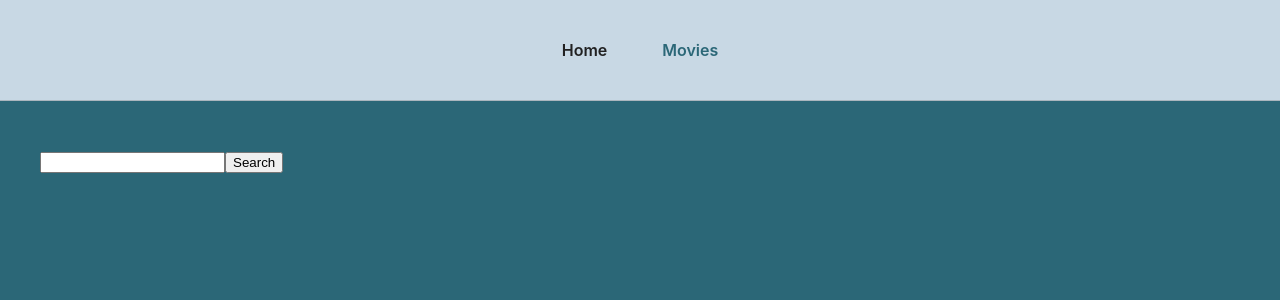
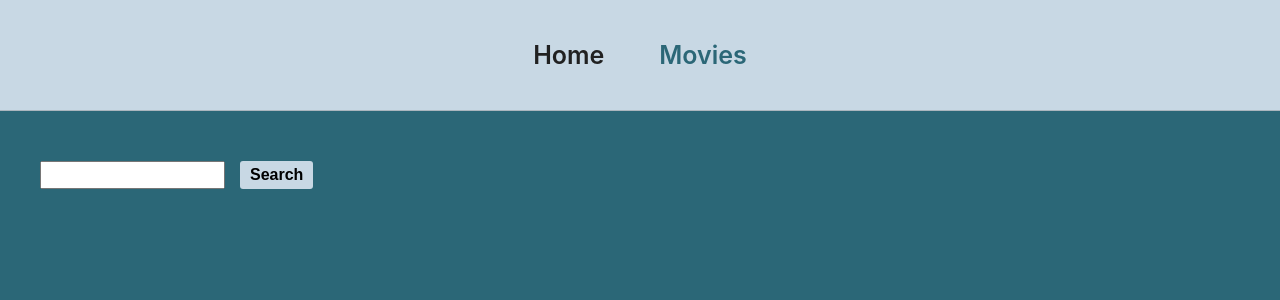
Before and after one commit to AnastasiiaDaieva/react-5-movies, a React (Create React App) app: page /movies in a window 1280 px wide. Shown: the top 300 px of the page. Built offline with nearby package versions, Linux system fonts and the light colour scheme.

Commit message:
query saved left

```diff
--- a/src/components/Button/Button.js
+++ b/src/components/Button/Button.js
@@ -1,9 +1,9 @@
 import s from 'components/Button/Button.module.css';
 
-export default function Button({ type, text, onClick }) {
+export default function Button({ type, text, onClick, children }) {
   return (
     <button className={s.Button} type={type} onClick={onClick}>
-      {text}
+      {text} {children}
     </button>
   );
 }
--- a/src/components/Button/Button.module.css
+++ b/src/components/Button/Button.module.css
@@ -0,0 +1,12 @@
+@import '/src/index.css';
+
+.Button {
+  display: block;
+  margin: 0;
+  padding: 5px 10px;
+  font-weight: 600;
+  font-size: 16px;
+  border-radius: 3px;
+  border: 0;
+  background-color: var(--neutral-color);
+}
--- a/src/components/Header/Header.module.css
+++ b/src/components/Header/Header.module.css
@@ -3,6 +3,7 @@
 .Header {
   padding: 40px 10px;
   font-weight: 600;
+  font-size: 25px;
   border-bottom: 1px solid rgba(102, 102, 102, 0.3);
   background-color: var(--neutral-color);
 }
--- a/src/components/MovieCard/MovieCard.js
+++ b/src/components/MovieCard/MovieCard.js
@@ -15,7 +15,11 @@ export default function MovieCard({
   id,
   date,
 }) {
+  const cutOut = string => {
+    return string.slice(0, 4);
+  };
   console.log(genres);
+  console.log(date);
 
   return (
     <article className={s.MovieCard}>
@@ -23,7 +27,8 @@ export default function MovieCard({
         <img alt={title} src={`https://image.tmdb.org/t/p/w300/${poster}`} />
       </div>
       <div className={s.Card__subcontainer}>
-        <h2>{`${title}, ${date.slice(0, 4)}`}</h2>
+        <h2>{title}</h2>
+        {/* <p>{cutOut(date)}</p> */}
         <List style={{ padding: '0px' }}>
           {genres.map(({ id, name }) => (
             <li key={id} className={s.Card__genres}>
--- a/src/components/Reviews/Reviews.js
+++ b/src/components/Reviews/Reviews.js
@@ -1,10 +1,8 @@
 // author
 // review
 import Container from 'components/Container/Container';
-import { useState, useEffect } from 'react';
-import axios from 'axios';
+import { useState } from 'react';
 import { nanoid } from 'nanoid';
-import { BASE, API_KEY } from 'services/api';
 import List from 'components/List/List';
 import s from 'components/Reviews/Reviews.module.css';
 
--- a/src/components/Searchbar/Searchbar.js
+++ b/src/components/Searchbar/Searchbar.js
@@ -3,6 +3,7 @@ import { useState } from 'react';
 import { toast } from 'react-toastify';
 import 'react-toastify/dist/ReactToastify.css';
 import { useSearchParams } from 'react-router-dom';
+import s from 'components/Searchbar/Searchbar.module.css';
 
 export default function Searchbar({ onSubmit }) {
   const [query, setQuery] = useState('');
@@ -31,9 +32,10 @@ export default function Searchbar({ onSubmit }) {
   };
   return (
     <>
-      <form onSubmit={handleSubmit}>
+      <form className={s.Searchbar} onSubmit={handleSubmit}>
         <label htmlFor="inputSearch"></label>
         <input
+          className={s.Searchbar__input}
           type="text"
           name="query"
           value={query}
--- a/src/components/Searchbar/Searchbar.module.css
+++ b/src/components/Searchbar/Searchbar.module.css
@@ -0,0 +1,7 @@
+.Searchbar {
+  display: flex;
+  flex-direction: row;
+}
+.Searchbar__input {
+  margin-right: 15px;
+}
--- a/src/views/MovieDetailsView.js
+++ b/src/views/MovieDetailsView.js
@@ -1,30 +1,26 @@
 // go back button
 
-import { useParams, useNavigate } from 'react-router';
+import { useParams, useNavigate, useLocation } from 'react-router';
 import { lazy } from 'react';
+import { Link } from 'react-router-dom';
 import MovieCard from 'components/MovieCard/MovieCard';
 import axios from 'axios';
 import { API_KEY, BASE } from 'services/api';
 import Button from 'components/Button/Button';
 import { useState, useEffect } from 'react';
+import Icon from 'images/arrow-back.svg';
+import Container from 'components/Container/Container';
 
 const AddInfo = lazy(() =>
   import('components/AddInfo/AddInfo' /*webpackChunkName: "add-info" */),
 );
 
-// const Cast = lazy(() =>
-//   import('components/Cast/Cast' /*webpackChunkName: "cast" */),
-// );
-// const Reviews = lazy(() =>
-//   import('components/Reviews/Reviews' /*webpackChunkName: "reviews" */),
-// );
-
-// sub additional information
-
 export default function MovieDetailsView() {
   const [movie, setMovie] = useState({ budget: 0, runtime: 0 });
   const { id } = useParams();
+  let location = useLocation();
   const navigate = useNavigate();
+  console.log(useNavigate);
 
   const [reviews, setReviews] = useState([]);
   const [cast, setCast] = useState([]);
@@ -37,10 +33,10 @@ export default function MovieDetailsView() {
       )
       .then(response => {
         setMovie(response.data);
-        console.log(response.data);
-        console.log(movie);
+        // console.log(response.data);
+        // console.log(movie);
       });
-  }, []);
+  }, [id]);
 
   useEffect(() => {
     axios
@@ -49,7 +45,7 @@ export default function MovieDetailsView() {
       )
       .then(response => setReviews(response.data.results))
       .catch(error => console.log(error.message));
-    console.log(reviews);
+    // console.log(reviews);
   }, [id]);
 
   useEffect(() => {
@@ -61,6 +57,8 @@ export default function MovieDetailsView() {
     console.log(cast);
   }, [id]);
 
+  // const onGoBack =
+
   const {
     vote_average,
     title,
@@ -70,8 +68,21 @@ export default function MovieDetailsView() {
     genres = [],
   } = movie;
   return (
-    <>
-      <Button onClick={() => navigate(-1)} type="button" text="Go back" />
+    <Container>
+      <Button
+        icon={<Icon />}
+        onClick={() => navigate(-1)}
+        type="button"
+        text="Go back"
+      >
+        <Link
+          to={
+            location?.state?.from?.pathname
+              ? location?.state?.from?.pathname.location.state?.from?.search
+              : '/'
+          }
+        ></Link>
+      </Button>
       <MovieCard
         score={vote_average}
         title={title}
@@ -82,6 +93,6 @@ export default function MovieDetailsView() {
         date={release_date}
       />
       <AddInfo id={id} title={title} reviews={reviews} cast={cast} />
-    </>
+    </Container>
   );
 }
--- a/src/views/MovieSearchView.js
+++ b/src/views/MovieSearchView.js
@@ -5,7 +5,7 @@ import axios from 'axios';
 
 import Searchbar from 'components/Searchbar/Searchbar';
 import { useState, useEffect } from 'react';
-import { Link } from 'react-router-dom';
+import { Link, useLocation } from 'react-router-dom';
 import List from 'components/List/List';
 import Loading from 'components/Loader/Loader';
 import Button from 'components/Button/Button';
@@ -20,6 +20,7 @@ export default function MovieSearchView() {
   const [total, setTotal] = useState(0);
   const [pageNumber, setPageNumber] = useState(1);
   const [loading, setLoading] = useState(false);
+  let location = useLocation();
 
   useEffect(() => {
     if (query === '') {
@@ -45,7 +46,13 @@ export default function MovieSearchView() {
   }, [query, pageNumber]);
 
   useEffect(() => {
-    window.localStorage.setItem('found', JSON.stringify(foundMovies));
+    window.sessionStorage.setItem(
+      'searchDetails',
+      JSON.stringify({
+        searchQuery: query,
+        searchDetails: foundMovies,
+      }),
+    );
   }, [foundMovies]);
 
   const onQueryChange = query => {
```
Also changed, not shown: src/images/arrow-back.svg (added), 1 other file (tests, documents, lock files or other folders).
